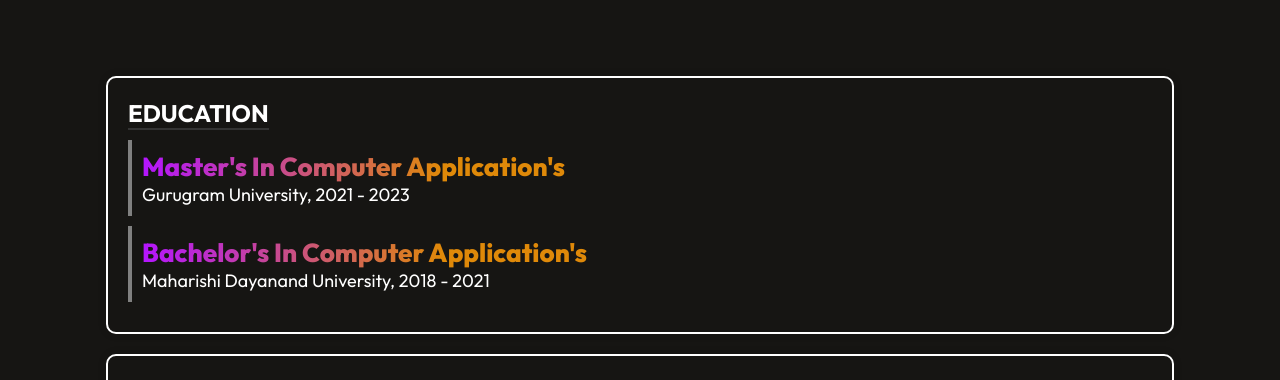
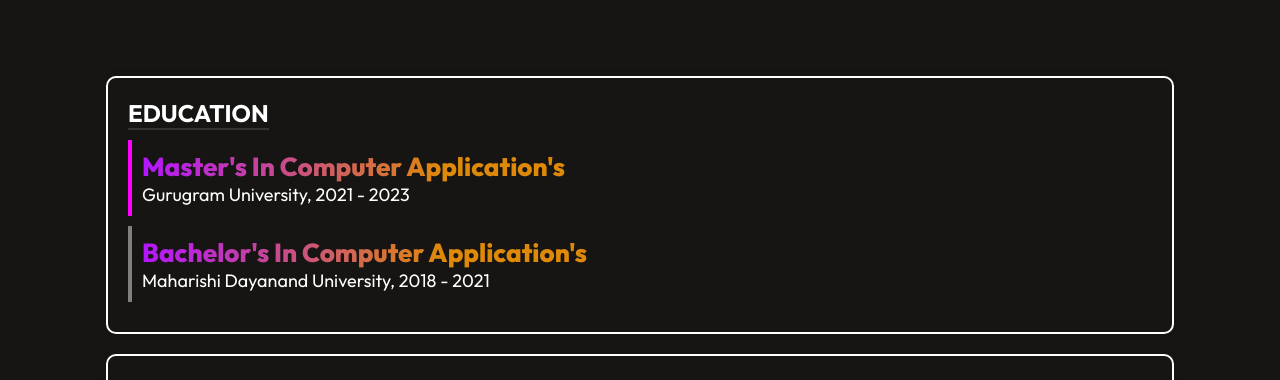
Before and after one commit to ParmodKumar28/Portfolio, a React (Vite) app: page / in a window 1280 px wide. In both pictures the pointer is over the element 640 px from the left and 3352 px from the top of the page. Shown: the part 3174-3554 px from the top of the page. Built offline with nearby package versions, Linux system fonts and the light colour scheme.

Commit message:
Certification's hover

```diff
--- a/src/Components/About/About.jsx
+++ b/src/Components/About/About.jsx
@@ -1,6 +1,7 @@
 import "./About.css"
 import theme_pattern from "../../assets/theme_pattern.svg"
 import cover_photo from "../../assets/cover_photo.jpg"
+import { FaHtml5 } from "react-icons/fa";
 
 const About = () => {
     return (
--- a/src/Components/Education/Education.css
+++ b/src/Components/Education/Education.css
@@ -1,4 +1,3 @@
-/* Education.css */
 .education {
     width: 100%;
     display: flex;
@@ -8,18 +7,18 @@
     padding: 50px 0;
 }
 
-.education-title{
+.education-title {
     position: relative;
     margin-bottom: 80px;
 }
 
-.education-title h1{
+.education-title h1 {
     padding: 0px 30px;
     font-size: 70px;
     font-weight: 600;
 }
 
-.education-title img{
+.education-title img {
     position: absolute;
     bottom: 0;
     right: 0;
@@ -48,12 +47,17 @@
     padding: 10px;
     border-left: 4px solid gray;
     transition: transform 0.3s, border 0.3s; /* Add transition for border */
+    cursor: pointer; /* Change cursor to pointer to indicate clickable */
+}
+
+.certification-item:hover, .education-item:hover {
+    border-color: #ff00ff; /* Change border color on hover */
 }
 
 .education-item h3, .certification-item h3 {
     font-size: 26px;
     font-weight: 800;
-    background: linear-gradient(270deg, #DF8909 70% , #B415FF 100%);
+    background: linear-gradient(270deg, #DF8909 70%, #B415FF 100%);
     background-clip: text;
     -webkit-background-clip: text;
     -webkit-text-fill-color: transparent;
@@ -64,17 +68,16 @@
     font-size: 18px;
 }
 
-.education-section:hover, .certification-section:hover{
-    border: 2px solid #ff00ff;
-    /* background-image: linear-gradient(45deg, #3f0    028, #582300); */
-    transform: scale(1.05);
-    transition: 0.4s;
-}
-
 .certification-item a {
     text-decoration: none;
 }
 
+.certification-item h3:hover{
+    background: linear-gradient(270deg, #5f72eb 70%, #c88ee4 100%);
+    background-clip: text;
+    -webkit-background-clip: text;
+    -webkit-text-fill-color: transparent;
+}
 
 @media (max-width: 768px) {
     .education {
@@ -85,15 +88,15 @@
         font-size: 35px;
     }
 
-    .education-title{
+    .education-title {
         margin-bottom: 60px;
     }
 
     .education-section, .certification-section {
-       width: 70%;
+        width: 70%;
     }
 
-    .education-title img{
+    .education-title img {
         width: 100px;
         position: absolute;
         right: 26%;
```
